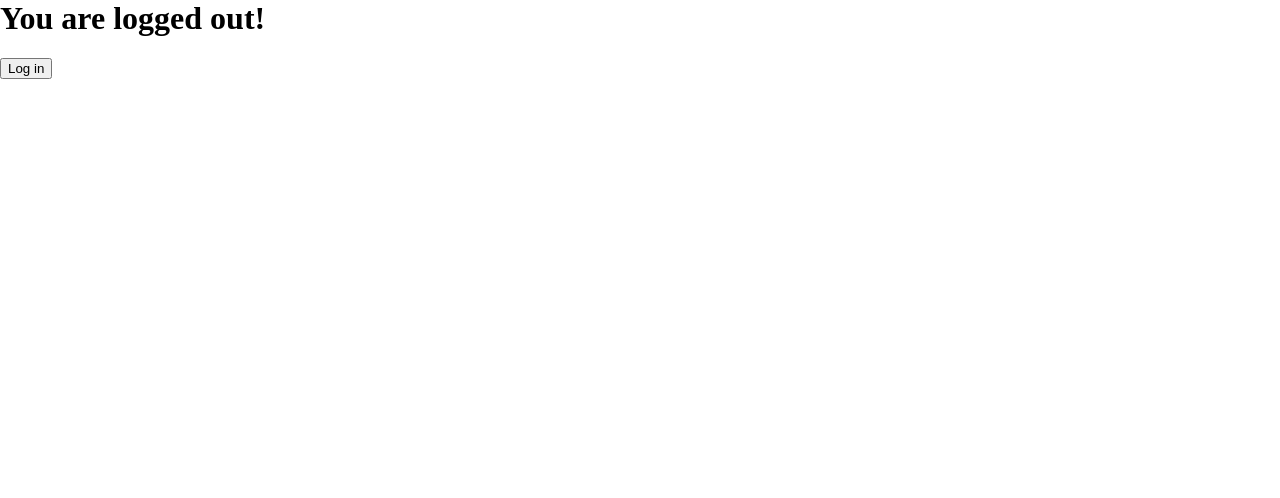
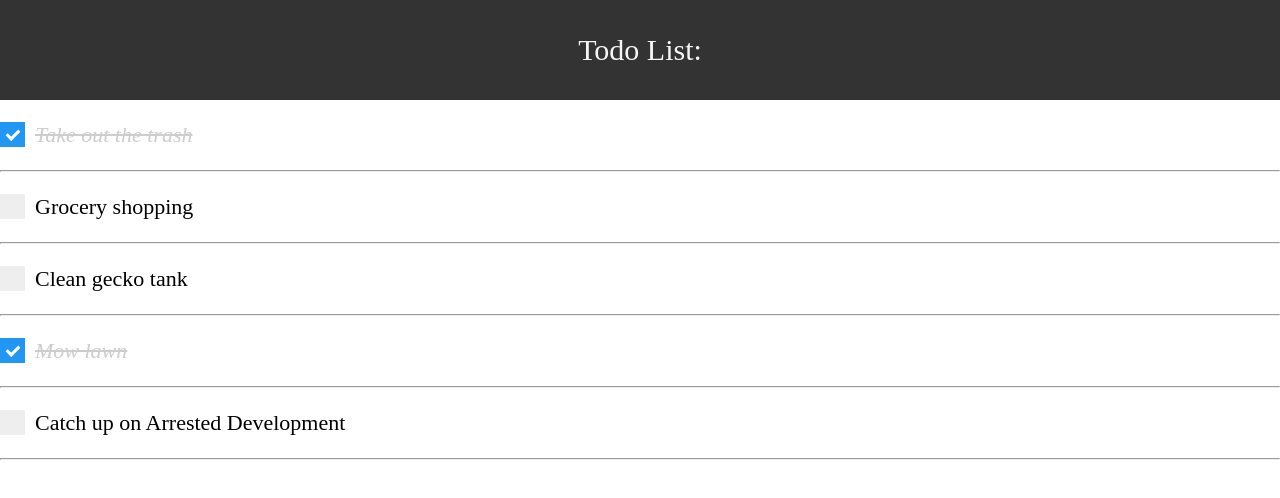
Before and after one commit to timmmyeo/learning-react, a React (Create React App) app: page / in a window 1280 px wide. Shown: the top 498 px of the page. Built offline with nearby package versions, Linux system fonts and the light colour scheme.

Commit message:
Added styling to completed tasks in todo list

```diff
--- a/src/index.js
+++ b/src/index.js
@@ -1,7 +1,7 @@
 import React from "react"
 import ReactDOM from "react-dom"
 
-import App from "./log_in_components/App.js"
+import App from "./todo_components/App.js"
 
 
 ReactDOM.render(<App />, document.getElementById("root"));
--- a/src/todo_components/Item.js
+++ b/src/todo_components/Item.js
@@ -2,9 +2,16 @@ import React from "react"
 
 
 function Item(props) {
+  const completedStyle = {
+    fontStyle: "italic",
+    color: "#cdcdcd",
+    textDecoration:"line-through"
+  }
+
   return (
+
     <div>
-    <label class="container">{props.todo.text}
+    <label class="container"><p style={props.todo.completed ? completedStyle : null}>{props.todo.text}</p>
       <input onChange={() => props.handleChange(props.id)} type="checkbox" checked={props.todo.completed}/>
       <span class="checkmark"></span>
     </label>
```
